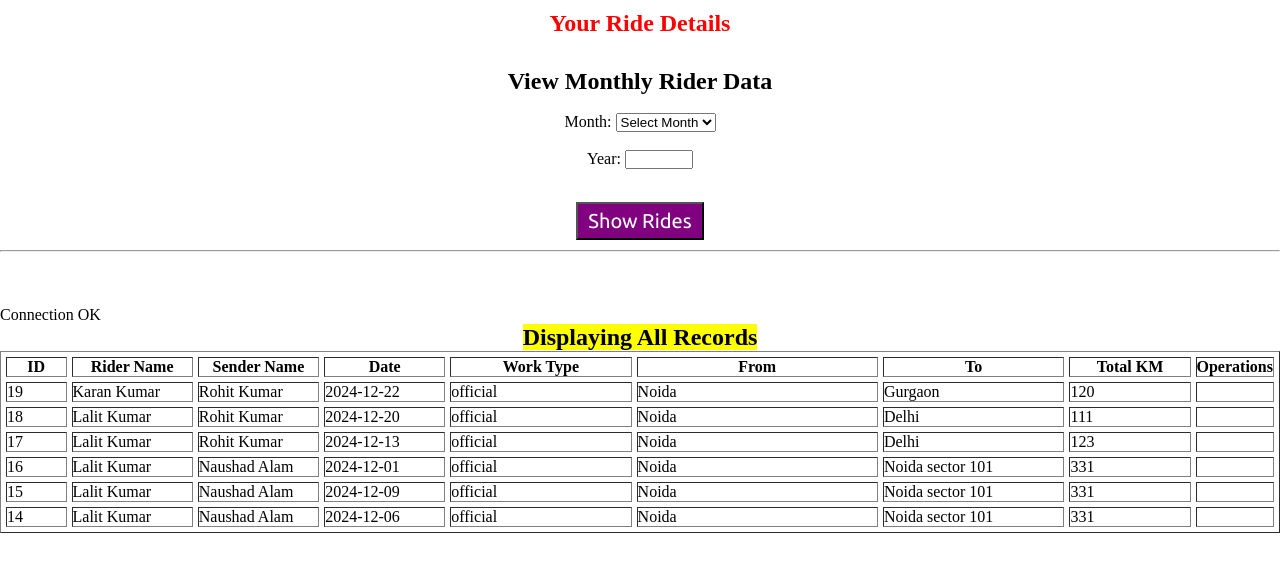
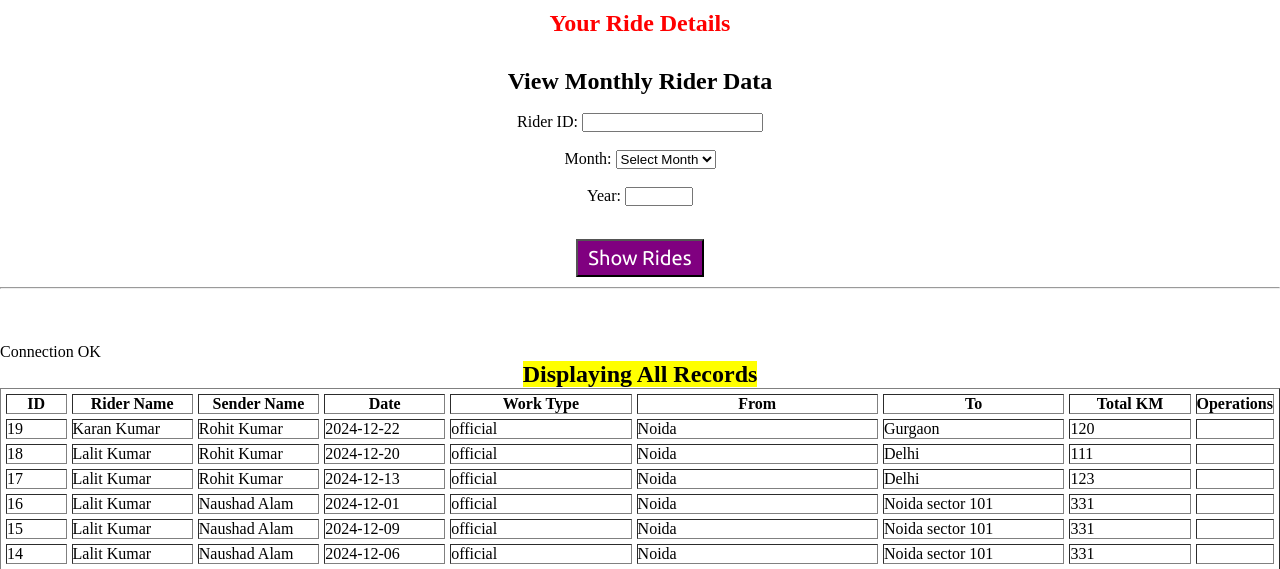
Before and after one commit to pahalwar01/Conveyance-management, a PHP site: page /user_1/admin_jobview.php in a window 1280 px wide. Shown: the part 108-677 px from the top of the page. Run offline with PHP 8.4, Linux system fonts and the light colour scheme; the visitor is signed in with stand-in values (Sample User, id 1); data comes from the database, SQL or seed files in the repository; data that the repository does not hold is empty.

Commit message:
Update admin_jobview.php

```diff
--- a/user_1/admin_jobview.php
+++ b/user_1/admin_jobview.php
@@ -5,7 +5,6 @@ include '../connection/connection.php';
 $sql = "SELECT * FROM rider";
 $result = $conn->query($sql);
 ?>
-
 
 
 <?php
@@ -78,6 +77,8 @@ if (!isset($_SESSION['admin_id'])) {
                     <div>
                         <h2>View Monthly Rider Data</h2><br>
                             <form action="apps/admin_rides_by_month.php" method="GET">
+                                <label for="rider_id">Rider ID:</label>
+                                <input type="text" id="rider"><br><br>
                                 <label for="month">Month:</label>
                                 <select id="month" name="month" required>
                                     <option value="">Select Month</option>
@@ -114,7 +115,6 @@ if (!isset($_SESSION['admin_id'])) {
             </center>
             <br><br><br>
         </div>
-
 </body>
 </html>
 
```
